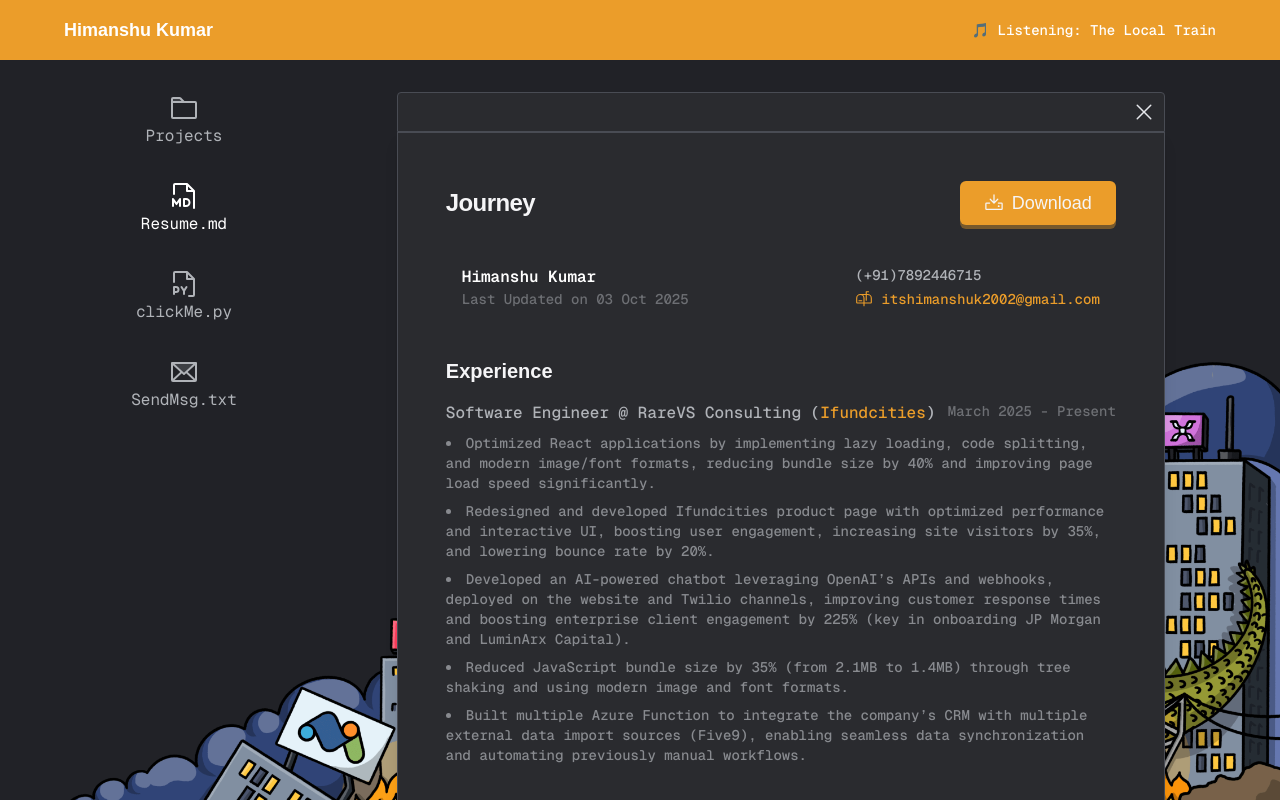
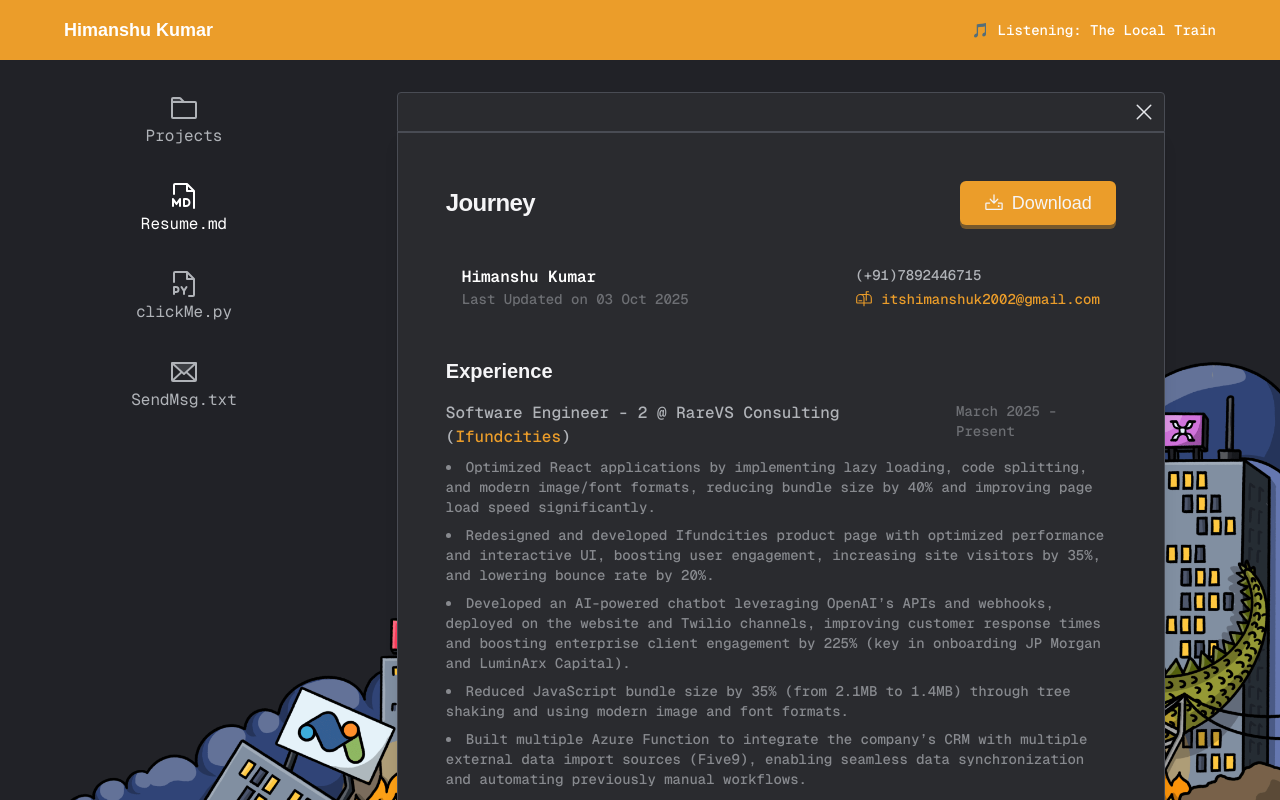
Before and after one commit to HK24-HIMANSHU/latest-portfolio, a React (Vite) app: page /resume in a window 1280 px wide. Shown: the top 800 px of the page. Built offline with nearby package versions, Linux system fonts and the light colour scheme; a web font is replaced by a local one.

Commit message:
style: updating designation in resume

```diff
--- a/src/pages/Resume.tsx
+++ b/src/pages/Resume.tsx
@@ -85,7 +85,7 @@
         <div className="exp-1-wrap py-4">
           <div className="pointer-wrap flex flex-col sm:flex-row justify-between gap-2">
             <p className="text font-medium">
-              Software Engineer @ RareVS Consulting (
+              Software Engineer - 2 @ RareVS Consulting (
               <a
                 className="text-primary hover:underline"
                 href="https://ifundcities.com"
```
